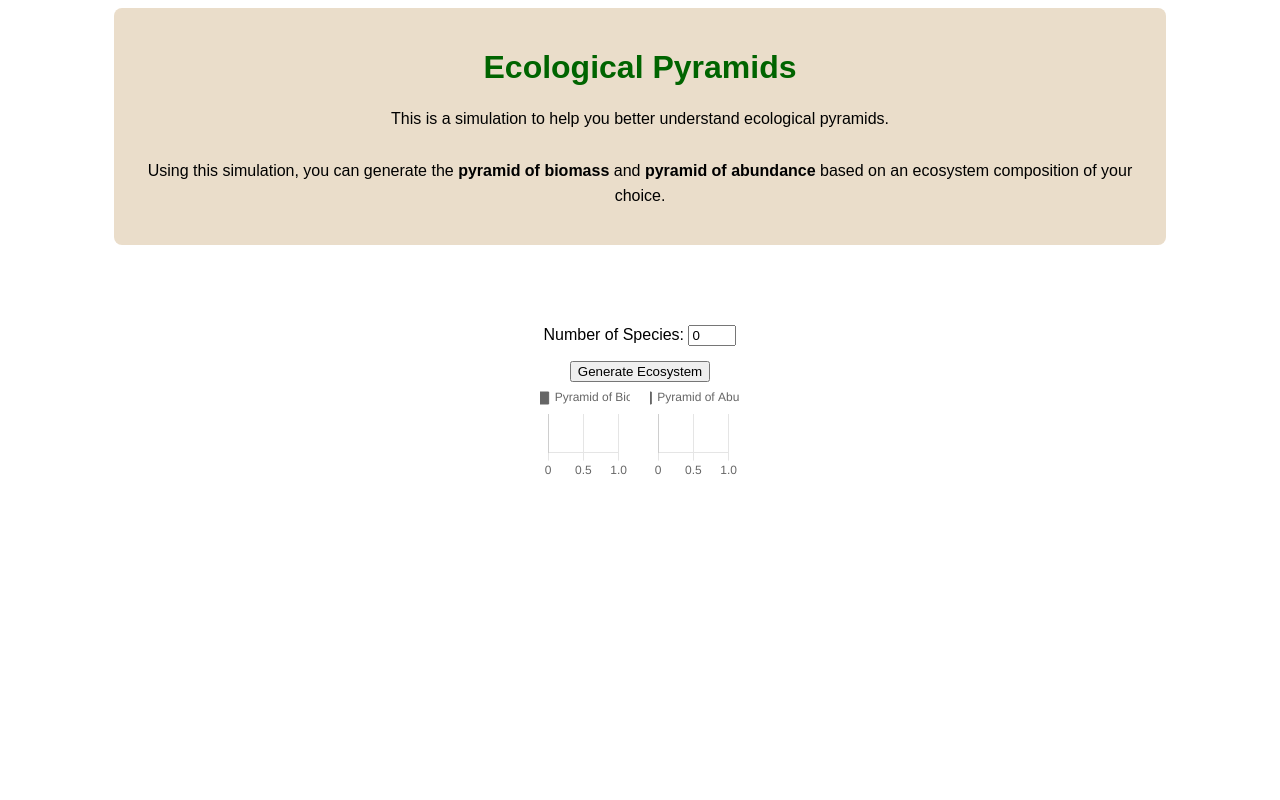
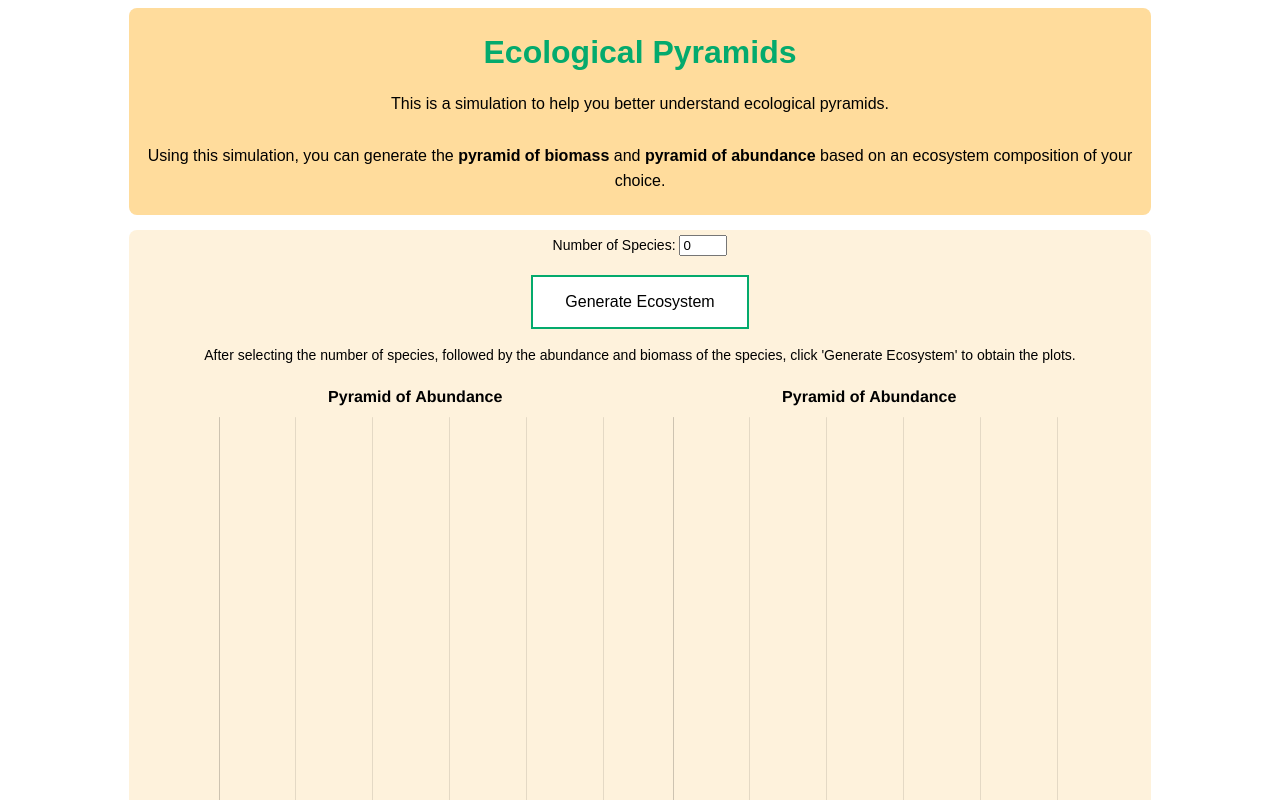
Before and after one commit to weijianchua/biology_eco_pyramid, a plain HTML site: page index.html in a window 1280 px wide. Both pictures are taken after a click on the button "Generate Ecosystem". Shown: the top 800 px of the page. Drawn offline with nearby package versions, Linux system fonts and the light colour scheme.

Commit message:
Add files via upload

```diff
--- a/ecosystemSimulation.js
+++ b/ecosystemSimulation.js
@@ -19,12 +19,12 @@ function generateEcosystem() {
     }
 
     // Update charts
-    updateChart('pyramidOfBiomass', biomassData, 'Pyramid of Biomass', 'greenToRed');
-    updateChart('pyramidOfAbundance', abundanceData, 'Pyramid of Abundance', 'redToGreen');
+    updateChart('pyramidOfBiomass', biomassData, 'Pyramid of Biomass',' Pyramid of Abundance','greenToRed');
+    updateChart('pyramidOfAbundance', abundanceData, 'Pyramid of Abundance',' Pyramid of Abundance','redToGreen');
 }
 
 
-function updateChart(canvasId, data, label, colorRange) {
+function updateChart(canvasId, data, label, chartTitle, colorRange) {
     const ctx = document.getElementById(canvasId).getContext('2d');
     const totalSpecies = data.length; // Total number of species
 
@@ -61,6 +61,24 @@ function updateChart(canvasId, data, label, colorRange) {
                 scales: {
                     x: {
                         beginAtZero: true
+                    }
+                },
+                plugins: {
+                    legend: {
+                        display: false
+                    },
+                    title: {
+                        display: true,
+                        text: chartTitle,
+                        color: 'black',
+                        padding: {
+                            top: 10,
+                            bottom: 10
+                        },
+                        font: {
+                            size: 16,
+                            style: 'underline'
+                        },
                     }
                 }
             }
--- a/index.html
+++ b/index.html
@@ -17,26 +17,34 @@
         </br> </br> Using this simulation, you can generate the <b>pyramid of biomass</b> and <b>pyramid of abundance</b> based on an ecosystem composition of your choice.</p>
     </div>
 
-    <div class="body_container" style="text-align:center; margin-top: 80px;">
+    <div class="body_container" style="text-align:center; margin-top: 15px;">
         <div>
             <label for="speciesCount">Number of Species:</label>
             <input type="number" id="speciesCount" value="0" min="1" max="5" oninput="validateSpeciesCount()">
-            <div id="speciesCountMessage" style="color: red;"></div> <!-- Message will be displayed here -->
+            <div id="speciesCountMessage" style="color: red;"></div>
         </div>
 
-<!-- Container for dynamically added abundance and biomass inputs -->
-<div id="speciesDetailsContainer"></div>
 
-        <div>
-            <button onclick="generateEcosystem()">Generate Ecosystem</button>
+    <!-- Container for Generating Ecosystem -->
+    <div id="speciesDetailsContainer"></div>
+
+            <div style= "margin-top: 15px;">
+                <button class="button button1" onclick="generateEcosystem()">Generate Ecosystem</button>
+                <p>After selecting the number of species, followed by the abundance and biomass of the species, click 'Generate Ecosystem' to obtain the plots.</p>
+            </div>
+
+            <div class="pyramid_output" style="margin-top: 15px;">
+                <canvas id="pyramidOfBiomass" ></canvas>
+                <canvas id="pyramidOfAbundance"></canvas>
+            </div>
         </div>
 
-        <div class="pyramid_output">
-            <canvas id="pyramidOfBiomass" ></canvas>
-            <canvas id="pyramidOfAbundance"></canvas>
+    <!-- Container for Footnotes -->
+    <div class="content_container" style="text-align:center; margin-top: 15px">
+        <div class="content_container" style="text-align:center">
+        <p class="content_text">This is simulation was made by Chua Wei Jian.</p>
         </div>
     </div>
-
 
     <script src="ecosystemSimulation.js"></script>
 </body>
--- a/style.css
+++ b/style.css
@@ -9,14 +9,24 @@ body {
 .content_container {
     width: 80%; /* Adjust the width as needed */
     margin: auto; /* Center align the container */
-    padding: 20px; /* Add some padding around the content */
-    background-color: #EADDCA;
+    padding: 5px; /* Add some padding around the content */
+    background-color: #FFDC9C;
     border-radius: 8px; /* Optional: adds rounded corners to the container */
+}
+
+.body_container {
+    width: 80%; /* Adjust the width as needed */
+    margin: auto; /* Center align the container */
+    padding: 5px; /* Add some padding around the content */
+    background-color: #FEF2DC;
+    border-radius: 8px; /* Optional: adds rounded corners to the container */
+    font-family: Arial, sans-serif;
+    font-size: 14px;
 }
 
 .content_title {
     margin-bottom: 20px; /* Space between the title and text */
-    color: darkgreen;
+    color: #04AA6D;
     font-family: Arial, sans-serif; /* Font family, change as needed */
 }
 
@@ -26,7 +36,6 @@ body {
     line-height: 1.6; /* Adjust line spacing for better readability */
 }
 
-
 .canvas-container {
     display: flex;
     justify-content: space-around;
@@ -34,14 +43,15 @@ body {
 }
 
 .pyramid_output {
+    background-color: #FEF2DC;
     display: flex; /* Use Flexbox */
     justify-content: center; /* Center the items horizontally */
     align-items: center; /* Center the items vertically, if needed */
-    gap: 20px; /* Add some space between the two canvases */
+    gap: 5%; /* Add some space between the two canvases */
 }
 
 .pyramid_output canvas {
-    max-width: 45%; /* Control the maximum width of each canvas */
+    max-width: 40%; /* Control the maximum width of each canvas */
     height: auto; /* Maintain the aspect ratio */
 }
 
@@ -50,8 +60,11 @@ body {
 }
 
 #speciesDetailsContainer input {
-    margin: 5px;
-    padding: 5px;
+    width: 20%; /* Adjust the width as needed */
+    margin: center; /* Center align the container */
+    padding: 5px; /* Add some padding around the content */
+    background-color: white;
+    border-radius: 8px; /* Optional: adds rounded corners to the container */
 }
 
 .input-small {
@@ -60,3 +73,27 @@ body {
     padding: 3px; /* Adjust padding as needed */
     font-size: 12px; /* Adjust font size as needed */
 }
+
+.button {
+    border: none;
+    color: white;
+    padding: 16px 32px;
+    text-align: center;
+    text-decoration: none;
+    display: inline-block;
+    font-size: 16px;
+    margin: 4px 2px;
+    transition-duration: 0.4s;
+    cursor: pointer;
+}
+
+.button1 {
+    background-color: white;
+    color: black;
+    border: 2px solid #04AA6D;
+}
+
+.button1:hover {
+    background-color: #04AA6D;
+    color: white;
+}
```
Lines whose indentation alone changed are shown as unchanged.
